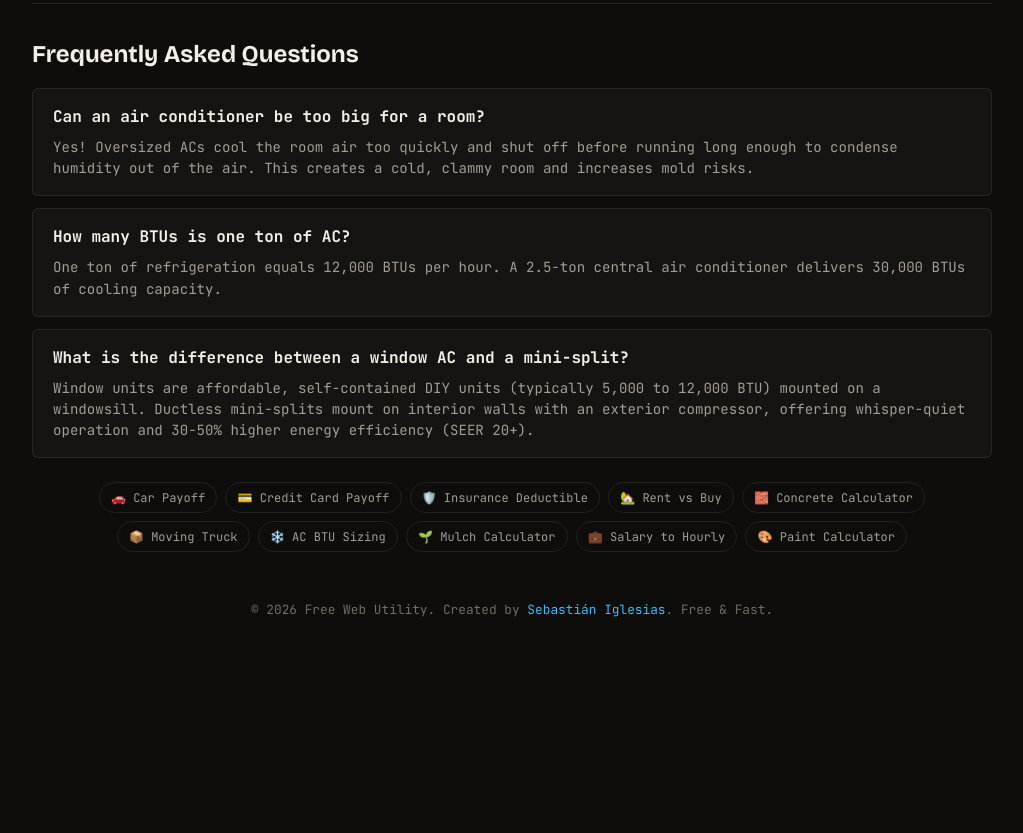
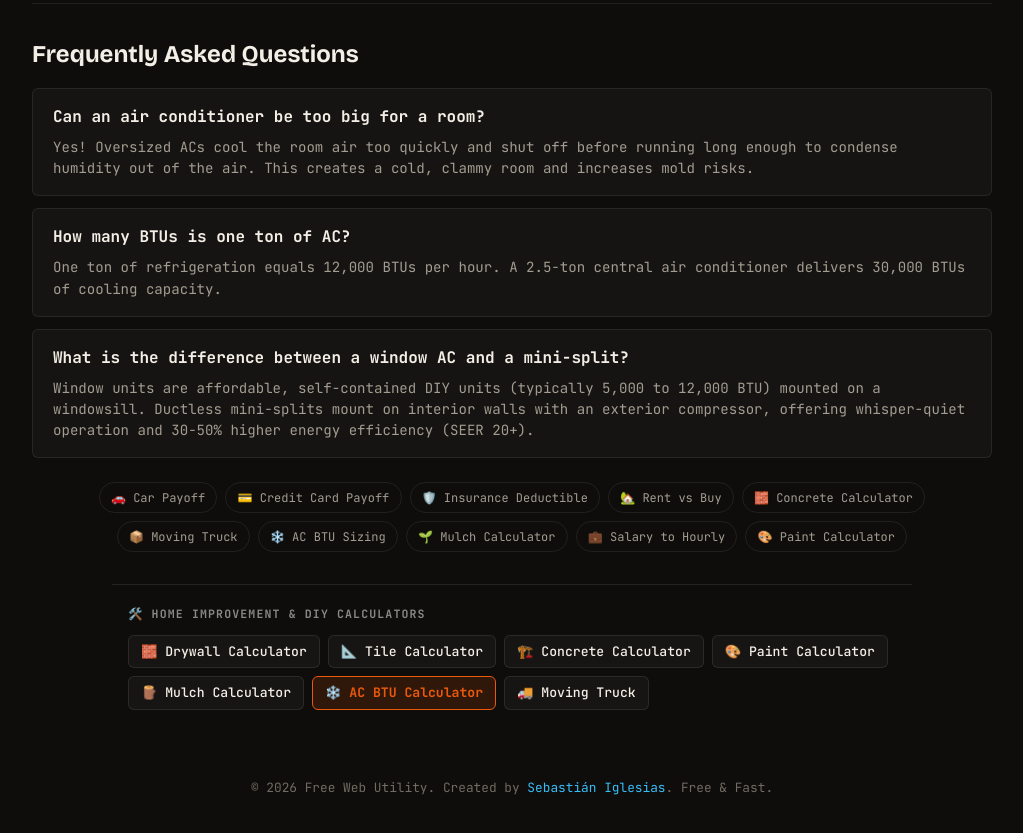
Before and after one commit to sebiglesias/ac-btu-calculator, a plain HTML site: page index.html in a window 1280 px wide. Shown: the part 1123-1956 px from the top of the page, without its empty margins (128-1151 px from the left). Before the commit the page ends 1815 px from the top, so only its background shows below. Drawn offline with nearby package versions, Linux system fonts and the light colour scheme.

Commit message:
feat(seo): add family interlinking navigation cluster

```diff
--- a/index.html
+++ b/index.html
@@ -224,7 +224,22 @@
     <a href="https://sebiglesias.com.ar/paint-calculator/">🎨 Paint Calculator</a>
   </div>
 
-  <footer>
+
+    <!-- Family Interlinking Nav (SEO Cluster) -->
+    <nav class="family-nav" aria-label="🛠️ Home Improvement & DIY Calculators" style="margin: 32px auto 20px; padding: 20px 16px; max-width: 800px; border-top: 1px solid rgba(125,125,125,0.2); text-align: left;">
+      <span style="display: block; font-size: 0.72rem; text-transform: uppercase; letter-spacing: 0.1em; color: #888; font-weight: 700; margin-bottom: 12px;">🛠️ Home Improvement & DIY Calculators</span>
+      <div style="display: flex; flex-wrap: wrap; gap: 8px;">
+        <a href="https://sebiglesias.com.ar/drywall-calculator/" style="padding: 6px 12px; border-radius: 6px; font-size: 0.82rem; font-weight: 500; text-decoration: none; color: inherit; background: rgba(125,125,125,0.08); border: 1px solid rgba(125,125,125,0.2); transition: all 0.2s;">🧱 Drywall Calculator</a>
+      <a href="https://sebiglesias.com.ar/tile-calculator/" style="padding: 6px 12px; border-radius: 6px; font-size: 0.82rem; font-weight: 500; text-decoration: none; color: inherit; background: rgba(125,125,125,0.08); border: 1px solid rgba(125,125,125,0.2); transition: all 0.2s;">📐 Tile Calculator</a>
+      <a href="https://sebiglesias.com.ar/concrete-calculator/" style="padding: 6px 12px; border-radius: 6px; font-size: 0.82rem; font-weight: 500; text-decoration: none; color: inherit; background: rgba(125,125,125,0.08); border: 1px solid rgba(125,125,125,0.2); transition: all 0.2s;">🏗️ Concrete Calculator</a>
+      <a href="https://sebiglesias.com.ar/paint-calculator/" style="padding: 6px 12px; border-radius: 6px; font-size: 0.82rem; font-weight: 500; text-decoration: none; color: inherit; background: rgba(125,125,125,0.08); border: 1px solid rgba(125,125,125,0.2); transition: all 0.2s;">🎨 Paint Calculator</a>
+      <a href="https://sebiglesias.com.ar/mulch-calculator/" style="padding: 6px 12px; border-radius: 6px; font-size: 0.82rem; font-weight: 500; text-decoration: none; color: inherit; background: rgba(125,125,125,0.08); border: 1px solid rgba(125,125,125,0.2); transition: all 0.2s;">🪵 Mulch Calculator</a>
+      <span style="padding: 6px 12px; border-radius: 6px; font-size: 0.82rem; font-weight: 700; background: rgba(234, 88, 12, 0.15); border: 1px solid #ea580c; color: #ea580c;">❄️ AC BTU Calculator</span>
+      <a href="https://sebiglesias.com.ar/moving-truck-calculator/" style="padding: 6px 12px; border-radius: 6px; font-size: 0.82rem; font-weight: 500; text-decoration: none; color: inherit; background: rgba(125,125,125,0.08); border: 1px solid rgba(125,125,125,0.2); transition: all 0.2s;">🚚 Moving Truck</a>
+      </div>
+    </nav>
+
+<footer>
     <p>© 2026 Free Web Utility. Created by <a href="https://sebiglesias.com.ar">Sebastián Iglesias</a>. Free & Fast.</p>
   </footer>
 </div>
```
